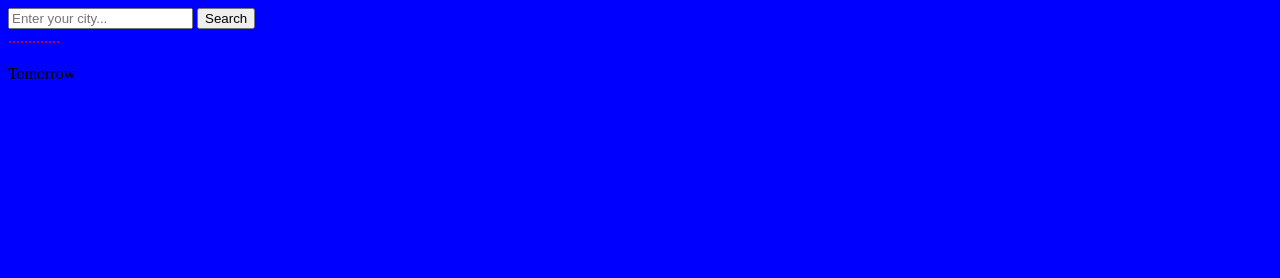
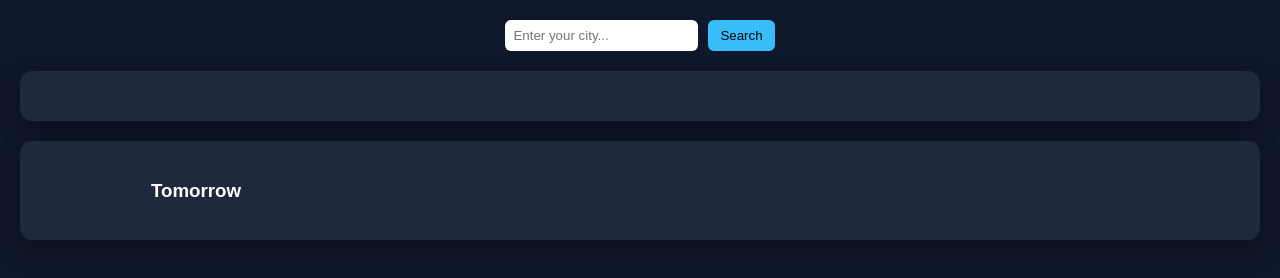
Before and after one commit to EduardoMezaM/weather-app, a website built with webpack: page src/template.html in a window 1280 px wide. Built offline with nearby package versions, Linux system fonts and the light colour scheme; no server answers.

Commit message:
added simple style

```diff
--- a/src/dom.js
+++ b/src/dom.js
@@ -11,14 +11,14 @@ const tempMin = document.getElementById('tempMin');
 const tomorrowCond = document.getElementById('tomorrowCond');
 const tomorrowDesc = document.getElementById('tomorrowDesc');
 
- async function displayWeather(data) {
+async function displayWeather(data) {
     console.log(data.address);
     console.log(data.currentConditions.temp);
     console.log(data.currentConditions.icon);
     console.log(data.description);
 
     city.innerText = data.address;
-    temp.innerText = data.currentConditions.temp;
+    temp.innerText = data.currentConditions.temp + ' °F';
     conditions.innerText = data.currentConditions.icon;
     description.innerText = data.description;
 
@@ -27,8 +27,8 @@ const tomorrowDesc = document.getElementById('tomorrowDesc');
     console.log(data.days[0].tempmin);
     console.log(data.days[0].icon);
 
-    tempMax.innerText = data.days[0].tempmax;
-    tempMin.innerText = data.days[0].tempmin;
+    tempMax.innerText = 'Max ' + data.days[0].tempmax + ' °F';
+    tempMin.innerText = 'Min ' + data.days[0].tempmin + ' °F';
     tomorrowCond.innerText = data.days[0].icon;
     tomorrowDesc.innerText = data.days[0].description;
 
@@ -42,7 +42,6 @@ async function displayWeatherGIF(GIFdata) {
 export async function displayAll(){
 
     const cityValue = cityInput.value ? cityInput.value : "London";
-   // cityInput ? cityValue = cityInput.value : cityValue = 'London';
 
     const data = await getWeather(cityValue);
     const GIFdata = await getWeatherGIF(data.currentConditions.icon);
@@ -50,3 +49,16 @@ export async function displayAll(){
     displayWeather(data);
     displayWeatherGIF(GIFdata);
 }
+
+export async function toggleDegrees (data) {
+    const degrees = paseInt(data.currentConditions.temp);
+
+    if (isFarenheit == false) {
+        degrees = (degrees-32)(5/9);
+        isFarenheit = true;
+    }
+    else {
+        degrees = parseInt(data.currentConditions.temp);
+        isFarenheit = false;
+    }
+};
--- a/src/index.js
+++ b/src/index.js
@@ -1,5 +1,5 @@
 import "./styles.css";
-import { displayAll } from "./dom.js";
+import { displayAll, toggleDegrees } from "./dom.js";
 
 displayAll();
 
--- a/src/styles.css
+++ b/src/styles.css
@@ -1,7 +1,94 @@
-body{
-    background-color: blue;
+body {
+  font-family: Arial, sans-serif;
+  background: #0f172a;
+  color: white;
+  margin: 0;
+  padding: 20px;
 }
 
-div#cityHeader{
-    color: red;
+/* SEARCH */
+#search-div {
+  display: flex;
+  justify-content: center;
+  gap: 10px;
+  margin-bottom: 20px;
 }
+
+#search-div input {
+  padding: 8px;
+  border-radius: 6px;
+  border: none;
+}
+
+#search-div button {
+  padding: 8px 12px;
+  border: none;
+  border-radius: 6px;
+  background: #38bdf8;
+  color: black;
+  cursor: pointer;
+}
+
+/* CITY HEADER */
+#cityHeader {
+  text-align: center;
+  font-size: 2rem;
+  margin-bottom: 20px;
+}
+
+/* MAIN (weather + image) */
+#main-container {
+  display: flex;
+  justify-content: space-between;
+  align-items: center;
+
+  background: #1e293b;
+  padding: 20px;
+  border-radius: 12px;
+}
+
+/* LEFT SIDE */
+#weather {
+  flex: 1;
+}
+
+#weather div {
+  margin: 10px 0;
+  font-size: 1.2rem;
+}
+
+/* RIGHT SIDE */
+#imageDiv {
+  flex: 1;
+  display: flex;
+  justify-content: center;
+}
+
+#image {
+  max-width: 200px;
+  border-radius: 10px;
+}
+
+/* FORECAST (BOTTOM BAR) */
+#forecast {
+  margin-top: 20px;
+  padding: 20px;
+  background: #1e293b;
+  border-radius: 12px;
+
+  display: flex;
+  justify-content: space-around;
+  align-items: center;
+  text-align: center;
+}
+
+/* OPTIONAL SHADOW */
+#main-container,
+#forecast {
+  box-shadow: 0 10px 25px rgba(0,0,0,0.3);
+}
+
+#temp {
+  font-size: 3rem;
+  font-weight: bold;
+}
--- a/src/template.html
+++ b/src/template.html
@@ -5,30 +5,33 @@
     <meta name="viewport" content="width=device-width, initial-scale=1.0">
     <title>Weathher App</title>
 </head>
+
 <body>
-
     <div id="search-div">
   <input id="cityInput" type="text" placeholder="Enter your city...">
   <button id="searchBtn">Search</button>
 </div>
 
-    <div id="cityHeader">.............</div>
+<div id="cityHeader"></div>
 
-    <div id="container">
+<div id="main-container">
   <div id="weather">
     <div id="temp"></div>
     <div id="conditions"></div>
     <div id="description"></div>
   </div>
 
-        <div id="imageDiv"><img id="image"></div>
+  <div id="imageDiv">
+    <img id="image">
+  </div>
+</div>
 
-        <div id="tomorrow">Tomorrow</div>
+<div id="forecast">
+  <h3>Tomorrow</h3>
   <div id="tempMax"></div>
   <div id="tempMin"></div>
   <div id="tomorrowCond"></div>
   <div id="tomorrowDesc"></div>
-
 </div>
 
 </body>
```
Lines whose indentation alone changed are shown as unchanged.
